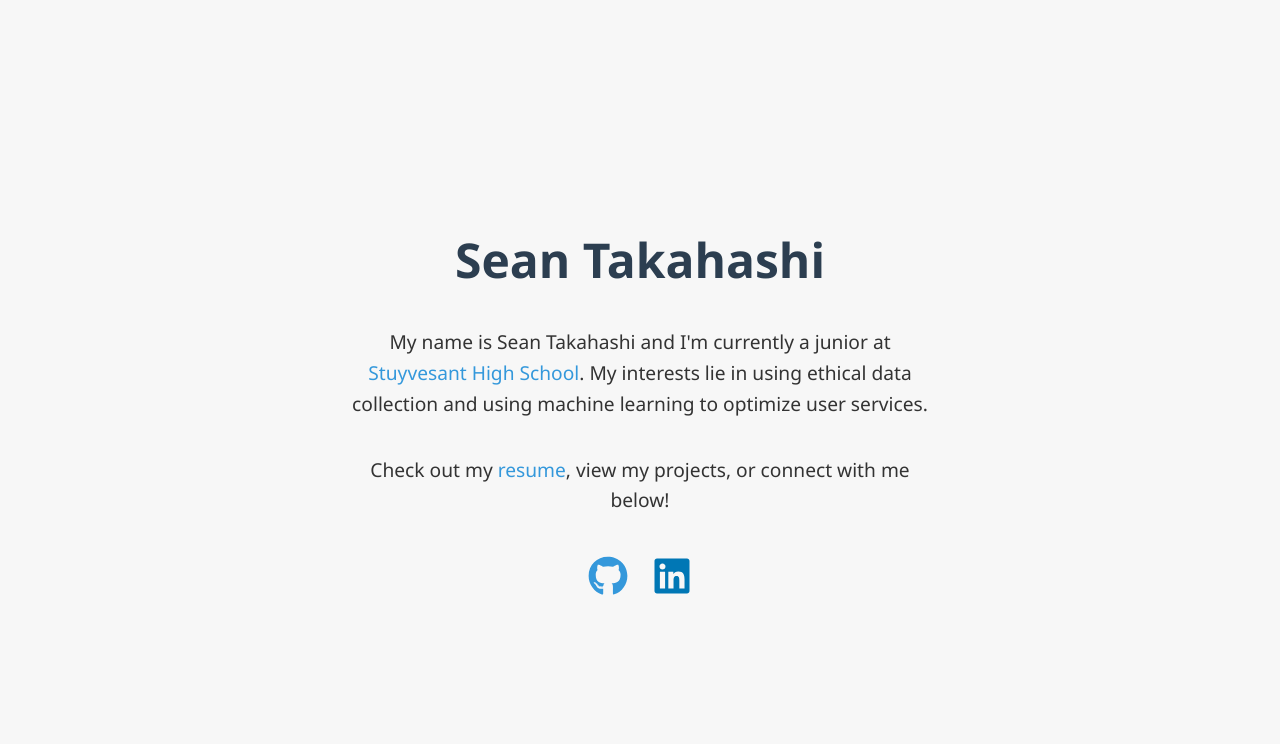
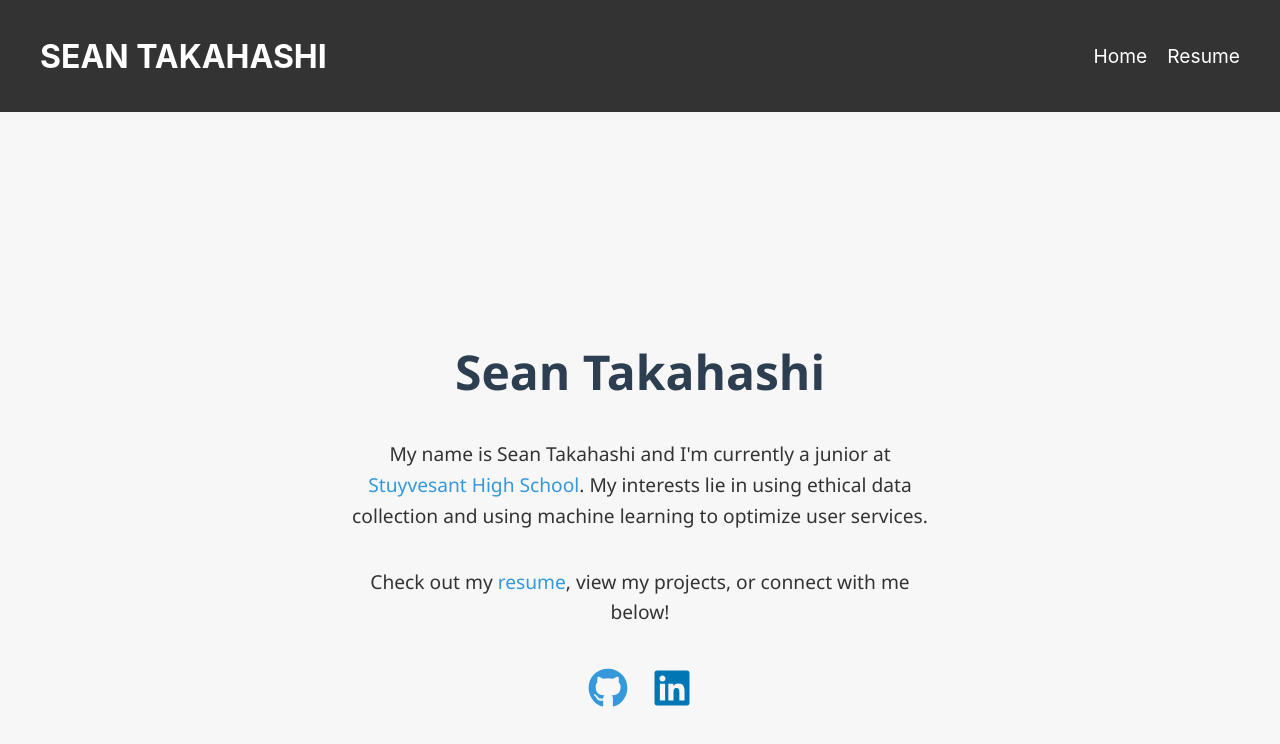
Before and after one commit to syt-cs/syt-cs.github.io, a React (Create React App) app: page / in a window 1280 px wide. Shown: the top 744 px of the page. Built offline with nearby package versions, Linux system fonts and the light colour scheme.

Commit message:
added new navbar

```diff
--- a/src/App.js
+++ b/src/App.js
@@ -1,10 +1,14 @@
+import React from 'react';
 import { BrowserRouter as Router, Routes, Route } from 'react-router-dom';
+import Navbar from './components/Navbar';
 import Home from './pages/Home';
 import CV from './pages/CV';
 
 function App() {
   return (
     <Router>
+      <Navbar />
+
       <Routes>
         <Route path="/" element={<Home />} />
         <Route path="/CV" element={<CV />} />
```
